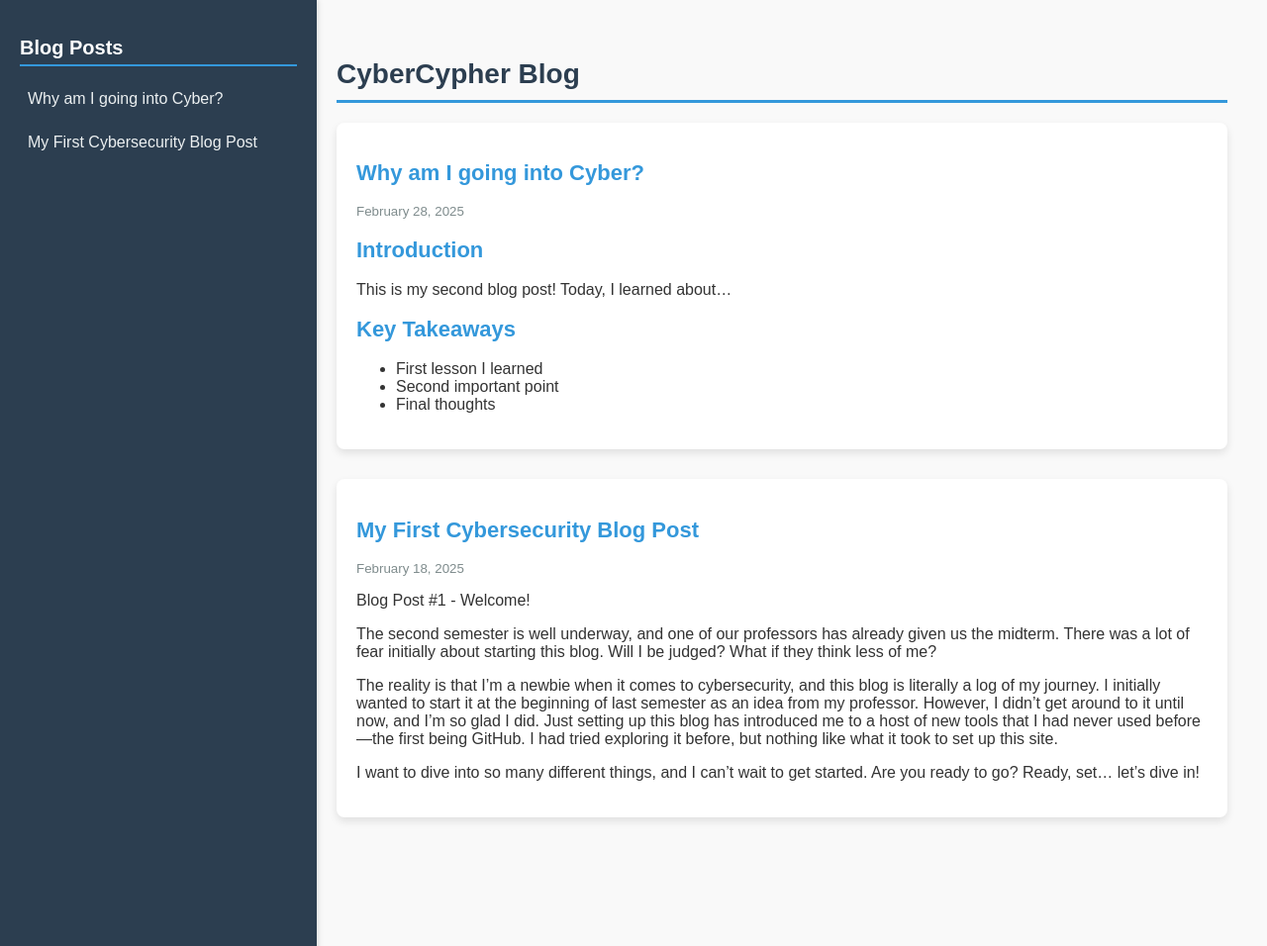
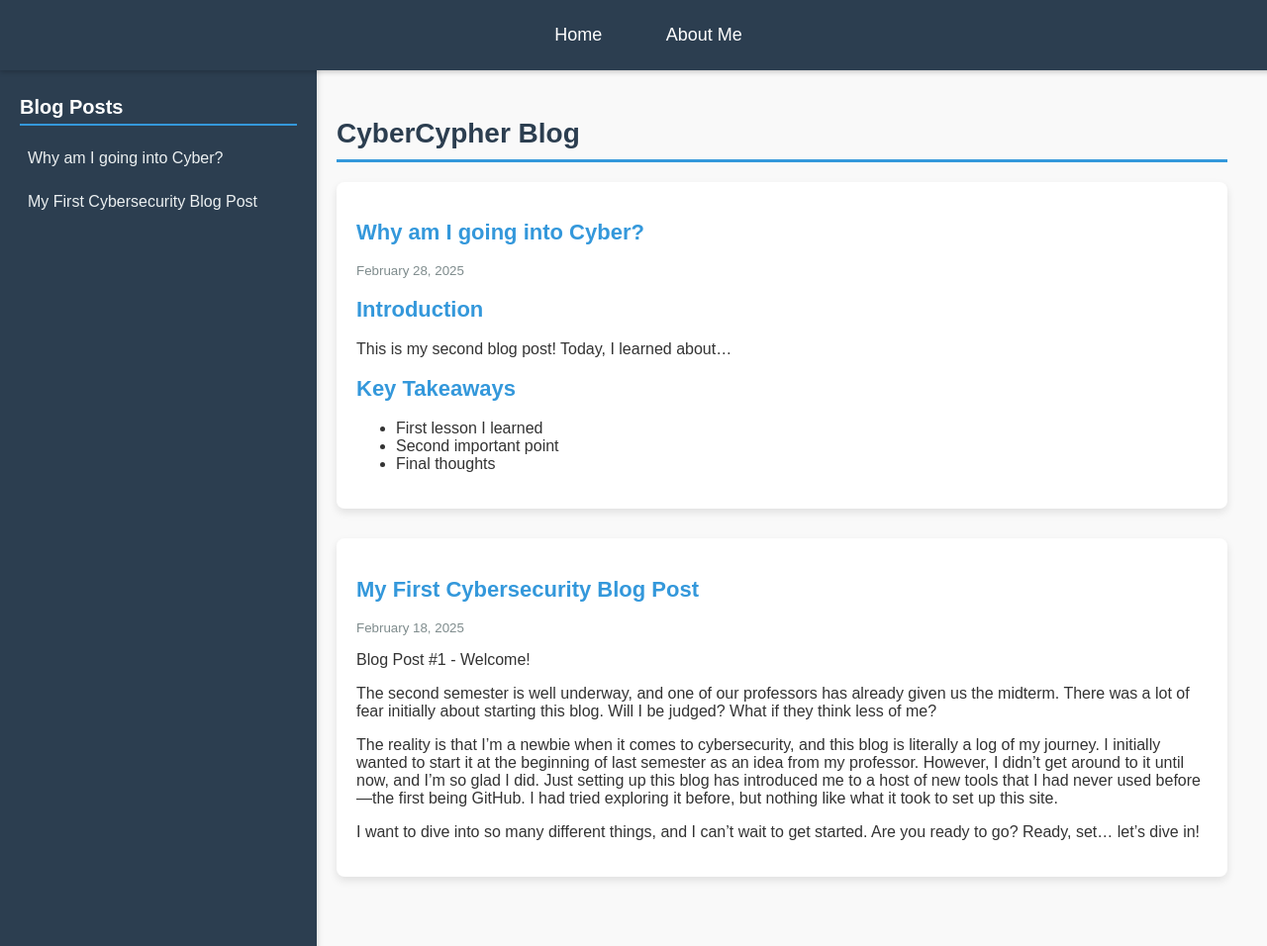
Before and after one commit to CyberCypher3/cyber-blog, a Jekyll site: the page built from blog.md, in a window 1280 px wide and 956 px high. Shown: the whole window at 99% size. Built offline with Jekyll 4.4.1, drawn with Linux system fonts in a browser that asks for light colours.

Commit message:
Added navigation bar with Home and About Me

```diff
--- a/_layouts/blog.html
+++ b/_layouts/blog.html
@@ -9,10 +9,35 @@
         body {
             font-family: 'Arial', sans-serif;
             margin: 0;
-            padding: 0;
+            padding-top: 60px; /* Prevents content from being hidden under navbar */
             background-color: #f9f9f9;
             color: #333;
             display: flex;
+        }
+
+        /* Navigation Bar */
+        #navbar {
+            background-color: #2c3e50;
+            padding: 15px;
+            text-align: center;
+            position: fixed;
+            width: 100%;
+            top: 0;
+            left: 0;
+            z-index: 1000;
+            box-shadow: 0px 2px 5px rgba(0,0,0,0.2);
+        }
+        #navbar a {
+            color: white;
+            text-decoration: none;
+            font-size: 18px;
+            margin: 0 15px;
+            padding: 10px 15px;
+            display: inline-block;
+            border-radius: 5px;
+        }
+        #navbar a:hover {
+            background-color: #3498db;
         }
 
         /* Sidebar */
@@ -84,6 +109,12 @@
 </head>
 <body>
 
+    <!-- Navigation Bar -->
+    <nav id="navbar">
+        <a href="/">Home</a>
+        <a href="/cyber-blog/about">About Me</a>
+    </nav>
+
     <!-- Sidebar with Post Links -->
     <div id="sidebar">
         <h2>Blog Posts</h2>
```
